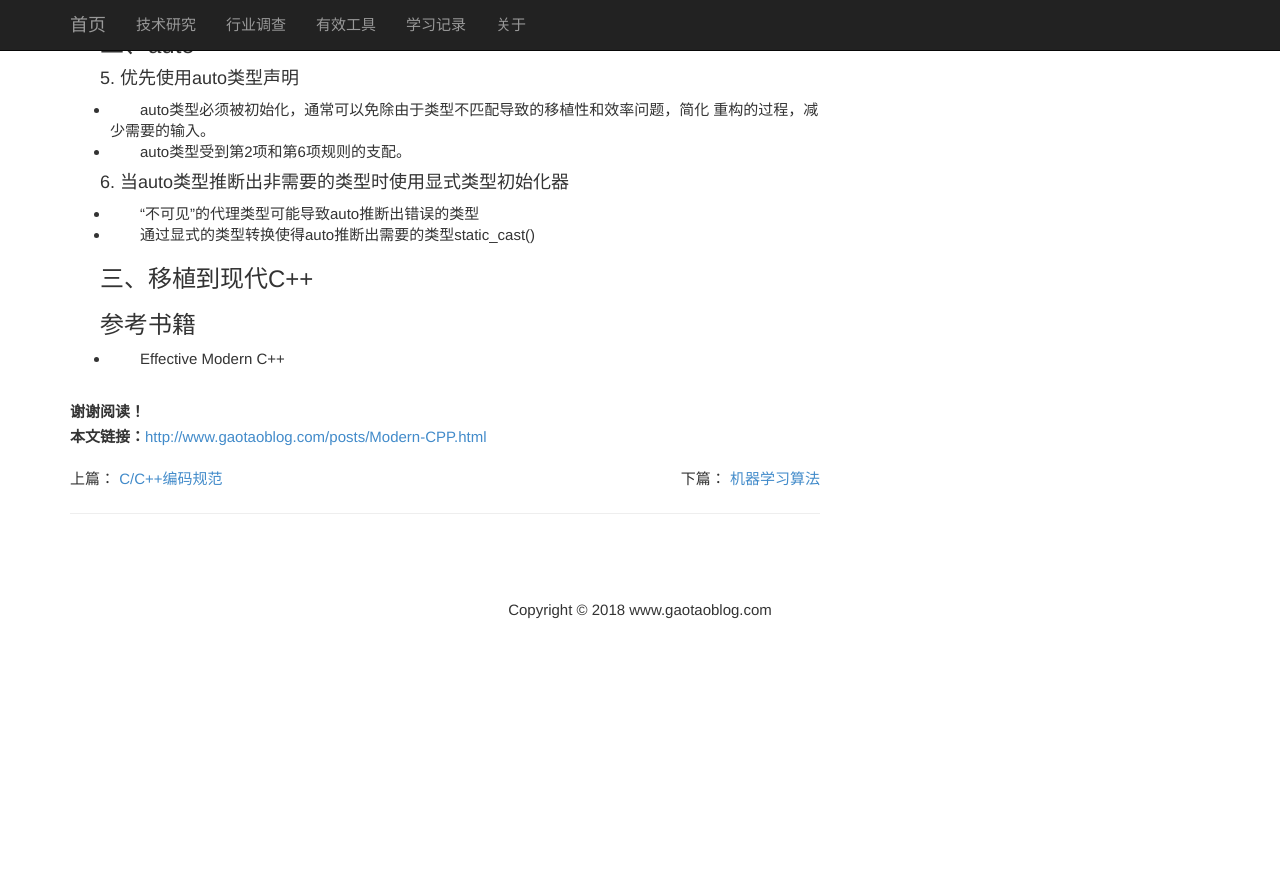
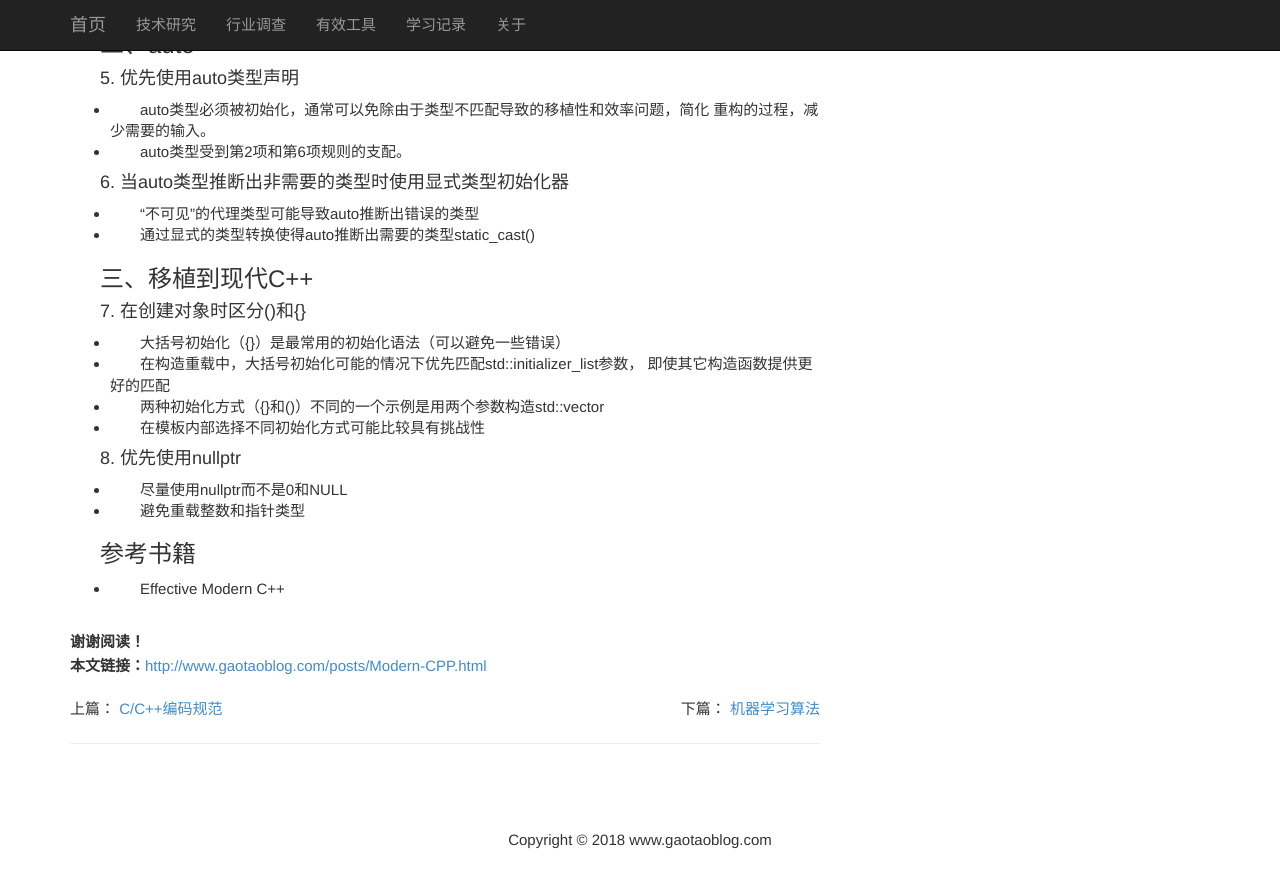
Before and after one commit to taogaocn/taogaocn, a Jekyll site: the page built from _posts/2018/2018-5-29-Modern-CPP.md, in a window 1280 px wide and 900 px high, scrolled down 1250 px. Shown: the top 888 px of the window. Built offline with Jekyll 4.4.1, drawn with Linux system fonts in a browser that asks for light colours; comment, search, counter and statistics services are not loaded; before the commit the page ends 1921 px from its top, so only the background shows below that.

Commit message:
Add Item 7-8.

```diff
--- a/_posts/2018/2018-5-29-Modern-CPP.md
+++ b/_posts/2018/2018-5-29-Modern-CPP.md
@@ -72,5 +72,18 @@ T&& + && => T&&
 
 ### 三、移植到现代C++
 
+#### 7. 在创建对象时区分()和{}
+
+* 大括号初始化（{}）是最常用的初始化语法（可以避免一些错误）
+* 在构造重载中，大括号初始化可能的情况下优先匹配std::initializer_list参数，
+即使其它构造函数提供更好的匹配
+* 两种初始化方式（{}和()）不同的一个示例是用两个参数构造std::vector
+* 在模板内部选择不同初始化方式可能比较具有挑战性
+
+#### 8. 优先使用nullptr
+
+* 尽量使用nullptr而不是0和NULL
+* 避免重载整数和指针类型
+
 ### 参考书籍
 * Effective Modern C++
```
